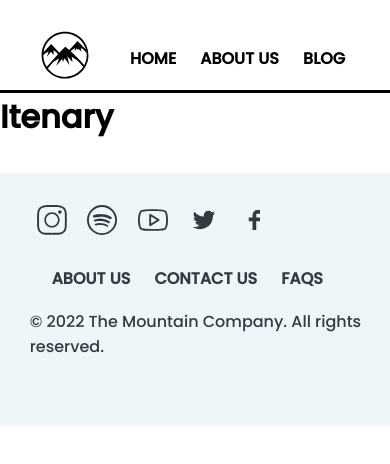
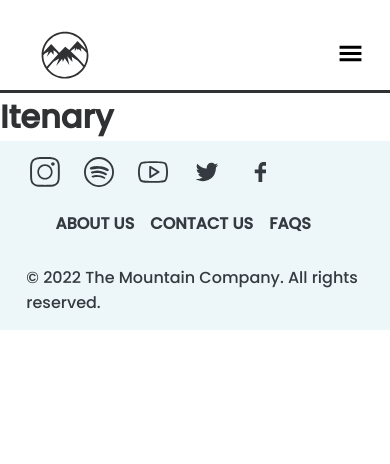
Before and after one commit to RahulRawatji/phoenix, a Next.js app: page /treks in a window 390 px wide. Shown: the top 464 px of the page. Built offline with nearby package versions, Linux system fonts and the light colour scheme.

Commit message:
feat: :sparkles: made responsive navbar

```diff
--- a/components/Footer.js
+++ b/components/Footer.js
@@ -5,18 +5,18 @@ import { TiSocialTwitter, TiSocialFacebook } from "react-icons/ti";
 function Footer() {
   return (
     <footer>
-        <div className='social-icons'>
+        <div className='social_icons'>
             <SlSocialInstagram size={30}/>
             <SlSocialSpotify size={30}/>
             <SlSocialYoutube size={30}/>
             <TiSocialTwitter size={30}/>
             <TiSocialFacebook size={30}/>
         </div>
-        <div className='footer-list'>
-            <ul >
-                <li>About Us</li>
-                <li>Contact Us</li>
-                <li>FAQs</li>
+        <div >
+            <ul className='footer_list'>
+                <li className='footer_list_item'>About Us</li>
+                <li className='footer_list_item'>Contact Us</li>
+                <li className='footer_list_item'>FAQs</li>
             </ul>
         </div>
         <div className='footer-text'>
--- a/components/Navbar.js
+++ b/components/Navbar.js
@@ -1,23 +1,37 @@
-import React from 'react';
+import React, {useRef, useState} from 'react';
 import Link from 'next/link';
 
-import {GiMountains} from "react-icons/gi";
+import {GiMountains, GiHamburgerMenu} from "react-icons/gi";
 
 const Navbar = () => {
+  const navList = useRef();
+  const [navBarVisible, setNavBarVisible] = useState(false)
+  const showNavBar = ()=>{
+    if(navBarVisible){
+      navList.current.classList.remove('show_nav');
+    }else{
+      navList.current.classList.add('show_nav')
+    }
+    setNavBarVisible(!navBarVisible)
+  }
+
   return (
     <nav className='navbar'>
        <GiMountains size={50}/>
-       <ul>
-          <li>
+       <ul className='nav_list' ref={navList}>
+          <li className='nav_item'>
             <Link href="/">Home</Link>
           </li>
-          <li>
+          <li className='nav_item'>
             <Link href="/aboutUs">About Us</Link>
           </li>
-          <li>
+          <li className='nav_item'>
             <Link href="/">Blog</Link>
           </li>
        </ul>
+       <button className='nav_button'>
+          <GiHamburgerMenu size={25} onClick={()=>showNavBar()}/>
+       </button>
     </nav>
   )
 }
--- a/styles/globals.css
+++ b/styles/globals.css
@@ -6,6 +6,8 @@ body {
   margin: 0;
   font-family: 'Poppins', -apple-system, BlinkMacSystemFont, Segoe UI, Roboto, Oxygen,
     Ubuntu, Cantarell, Fira Sans, Droid Sans, Helvetica Neue, sans-serif;
+  color: #303133;
+  overflow: hidden;
 }
 
 a {
@@ -35,18 +37,48 @@ h1,h2,h3,h4,p{
 /* Navbar Styles */
 .navbar{
   display: flex;
-  padding: 30px 0 10px 40px;
   border-bottom: 3px solid;
+  justify-content: space-between;
+  position: relative;
+  padding-top: 30px;
+  padding-left: 40px;
+  padding-bottom: 10px;
+}
+
+.nav_button{
+  margin-right: 6%;
+  background-color: white;
+  border: none;
+}
+
+.nav_list{
+  position: absolute;
+  right: -90%;
+  top: 80px;
+  width: 80vw;
+  background-color: white;
+  height: 100vh;
+  display: flex;
+  flex-direction: column;
+  gap:2rem;
+  padding: 10%;
+  transform: translateX(0%);
+  transition: ease-out 1s;
+}
+.show_nav{
+  transform: translateX(-110%);
+  transition: ease-in 1s;
+}
+.nav_item{
+  font-size: 1.2rem;
+  display: inline-block;
 }
 
 ul{
   list-style: none;
-  display: flex;
-  gap: 1.5rem;
   font-weight: bold;
   font-size: 1rem;
   text-transform: uppercase;
-  margin-bottom: 1px;
 }
 
 li:hover{
@@ -162,28 +194,29 @@ main{
 /* Footer Style */
 
 footer{
-  height: 30vh;
+  display: grid;
   background-color:#edf6f9;
-  margin-top: 2rem;
-  padding: 3%;
   color: #343a40;
+  gap:0.5rem;
+  padding: 4%;
 }
 
-.social-icons{
+.social_icons{
   display: flex;
-  gap: 1.3em;
-  margin-left: 25px;
-  padding-top: 20px;
+  gap: 1.5rem;
+  margin-left: 4%;
 }
 
-.footer-list{
-  height: 15%;
-  padding: 5px 0 0 0;
-  margin: 10px 0 15px 0;
+.footer_list{
+  display: flex;
+  gap:1rem;
+}
+
+.footer_list_item{
+  height: 30px;
 }
 .footer-text{
-  height: 10%;
-  padding : 15px 0 0 18px;
+  margin-left: 3%;
 }
 
 
@@ -197,6 +230,30 @@ footer{
     grid-template-columns: 1fr 1fr;
     gap: 1rem;
   }
+
+  .show_nav{
+    transform: translateX(0%);
+    transition: ease-out 1s;
+  }
+
+  .navbar{
+   justify-content: flex-start;
+   gap: 1.5rem;
+   padding-bottom: 0px;
+  }
+
+  .nav_button{
+    display: none;
+  }
+
+  .nav_list{
+    position: static;
+    display: flex;
+    padding: 0;
+    height: 40px;
+    width: 50%;
+    flex-direction: row;
+  }
 }
 
 @media (min-width:794px){
```
